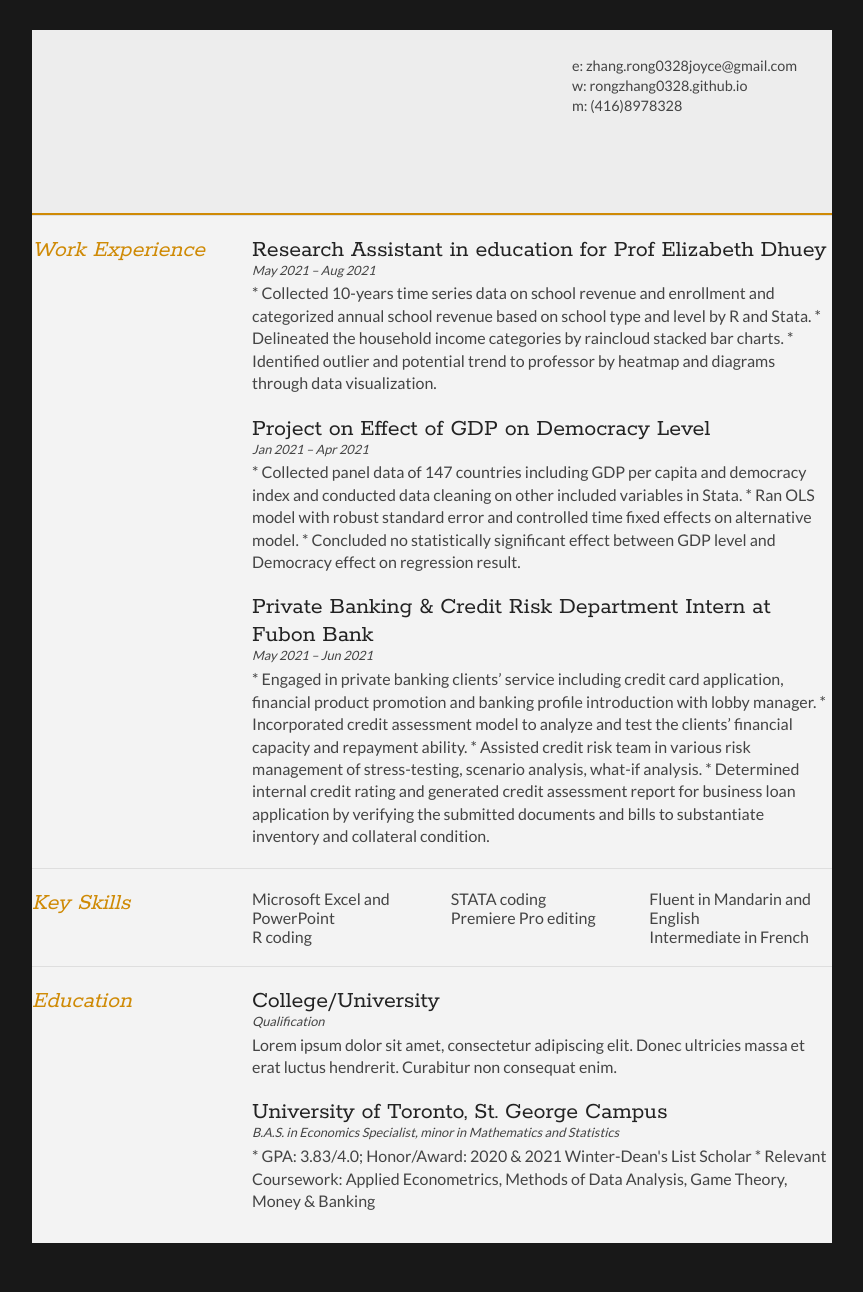
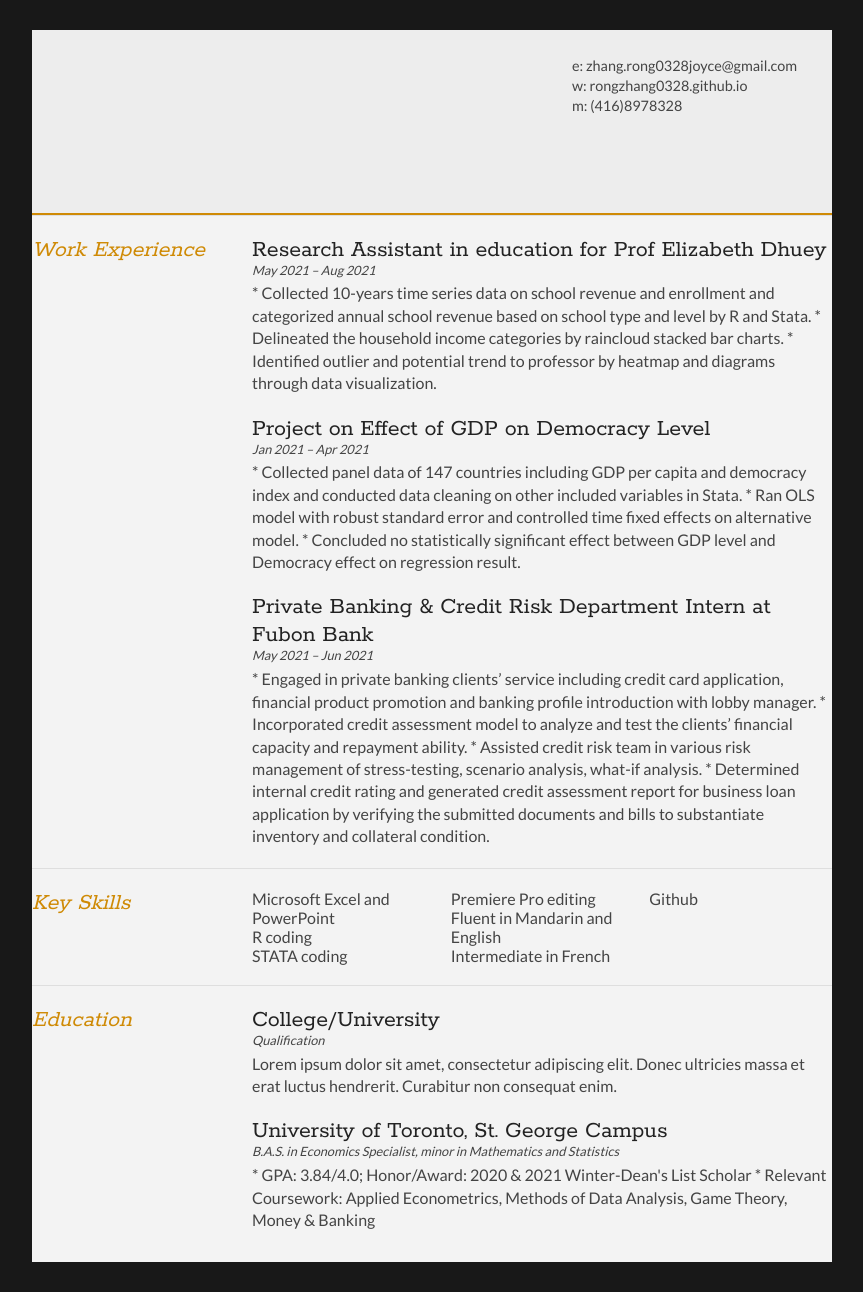
Before and after one commit to RongZhang0328/RongZhang0328.github.io, a Jekyll site: the page cv/index.html, which Jekyll copies as it is, in a window 1280 px wide. Shown: the whole page, without its empty margins (208-1071 px from the left). Built offline with Jekyll 4.4.1, drawn with Linux system fonts in a browser that asks for light colours.

Commit message:
Update index.html

```diff
--- a/cv/index.html
+++ b/cv/index.html
@@ -77,6 +77,7 @@
 					<li>Premiere Pro editing</li>
 					<li>Fluent in Mandarin and English</li>
 					<li>Intermediate in French</li>
+					<li>Github</li>
 				</ul>
 			</div>
 			<div class="clear"></div>
@@ -98,7 +99,7 @@
 				<article>
 					<h2>University of Toronto, St. George Campus</h2>
 					<p class="subDetails">B.A.S. in Economics Specialist, minor in Mathematics and Statistics</p>
-					<p>* GPA: 3.83/4.0; Honor/Award: 2020 & 2021 Winter-Dean's List Scholar
+					<p>* GPA: 3.84/4.0; Honor/Award: 2020 & 2021 Winter-Dean's List Scholar
 					* Relevant Coursework: Applied Econometrics, Methods of Data Analysis, Game Theory, Money & Banking</p>
 				</article>
 			</div>
```
